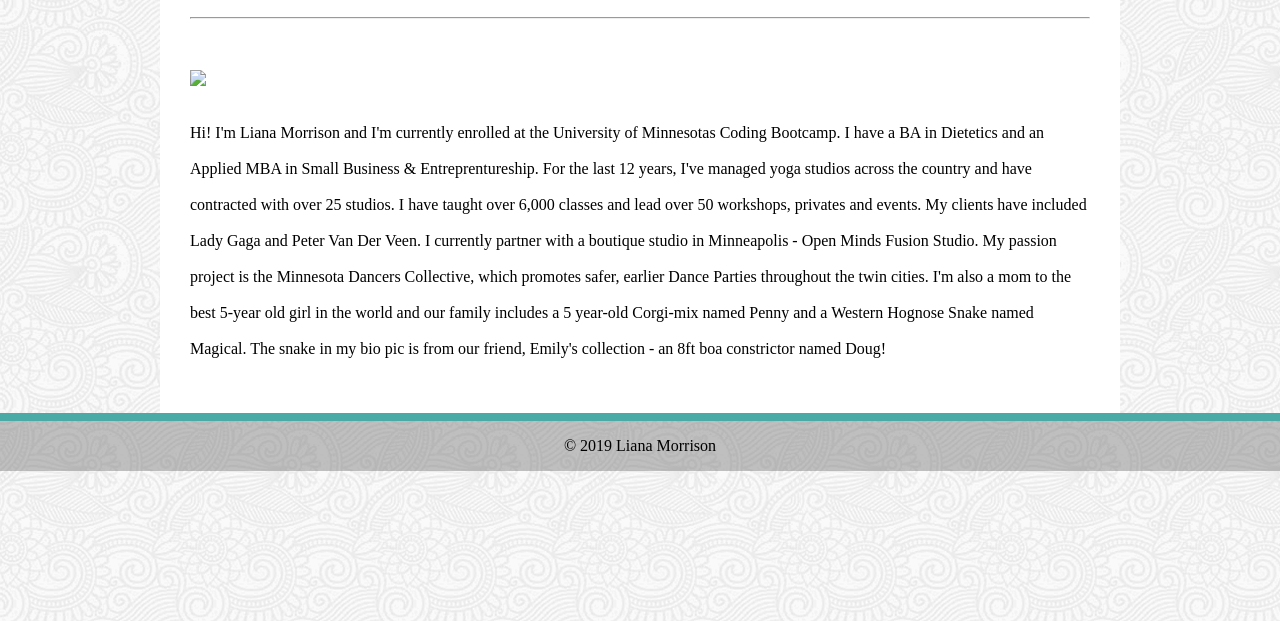
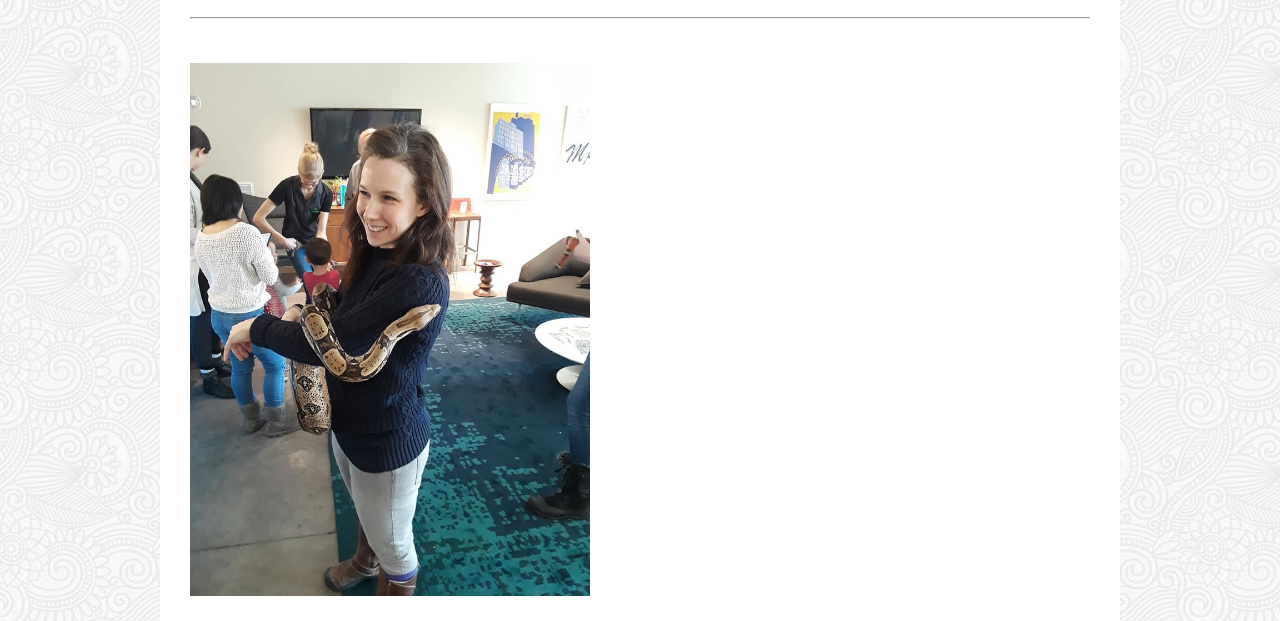
Before and after one commit to LianaSun/Responsiveness-Portfolio, a plain HTML site: page Responsiveness-Portfolio/index.html in a window 1280 px wide. Shown: the part 162-783 px from the top of the page. Drawn offline with Linux system fonts and the light colour scheme; files that its build step writes are made by us from their sources; files whose address does not match are found by name.

Commit message:
index updates
update links to css and images
remove extra closing div
format whitespace

```diff
--- a/Responsiveness-Portfolio/index.html
+++ b/Responsiveness-Portfolio/index.html
@@ -4,7 +4,7 @@
 <head>
     <meta charset="UTF-8">
     <title>My Portfolio</title>
-    <link rel="stylesheet" type="text/css" href="assets/style.css"/>
+    <link rel="stylesheet" type="text/css" href="assets/style/style.css" />
     <link href="https://fonts.googleapis.com/css?family=Krub|PT+Sans|Quicksand|Raleway|Source+Sans+Pro" rel="stylesheet">
 </head>
 
@@ -21,7 +21,6 @@
             </ul>
         </nav>
     </div>
-</div>
 
     <div class="content">
         <h2>About Me</h2>
@@ -29,22 +28,28 @@
         <br>
 
         <div>
-		        <img src="portfolio-pic.jpg" width= 400px class="snake">
+            <img src="assets/images/portfolio-pic.jpg" width=400px class="snake">
         </div>
         <p>
             Hi! I'm Liana Morrison and I'm currently enrolled at the University of Minnesotas Coding Bootcamp.
             I have a BA in Dietetics and an Applied MBA in Small Business & Entreprentureship.
             For the last 12 years, I've managed yoga studios across the country and have contracted
             with over 25 studios. I have taught over 6,000 classes and lead over 50 workshops, privates and events.
-            My clients have included Lady Gaga and Peter Van Der Veen. I currently partner with a boutique studio in Minneapolis -
-            Open Minds Fusion Studio. My passion project is the Minnesota Dancers Collective, which promotes safer, earlier Dance Parties throughout the twin cities.
-            I'm also a mom to the best 5-year old girl in the world and our family includes a 5 year-old Corgi-mix named Penny and a Western Hognose Snake named Magical.
+            My clients have included Lady Gaga and Peter Van Der Veen. I currently partner with a boutique studio in
+            Minneapolis -
+            Open Minds Fusion Studio. My passion project is the Minnesota Dancers Collective, which promotes safer,
+            earlier Dance Parties throughout the twin cities.
+            I'm also a mom to the best 5-year old girl in the world and our family includes a 5 year-old Corgi-mix
+            named Penny and a Western Hognose Snake named Magical.
             The snake in my bio pic is from our friend, Emily's collection - an 8ft boa constrictor named Doug!
         </p>
     </div>
 
 
-    <footer class="footer"> <p> &copy; 2019 Liana Morrison</p></footer>
+    <footer class="footer">
+        <p> &copy; 2019 Liana Morrison</p>
+    </footer>
 
 </body>
+
 </html>
```
Lines whose indentation alone changed are shown as unchanged.
